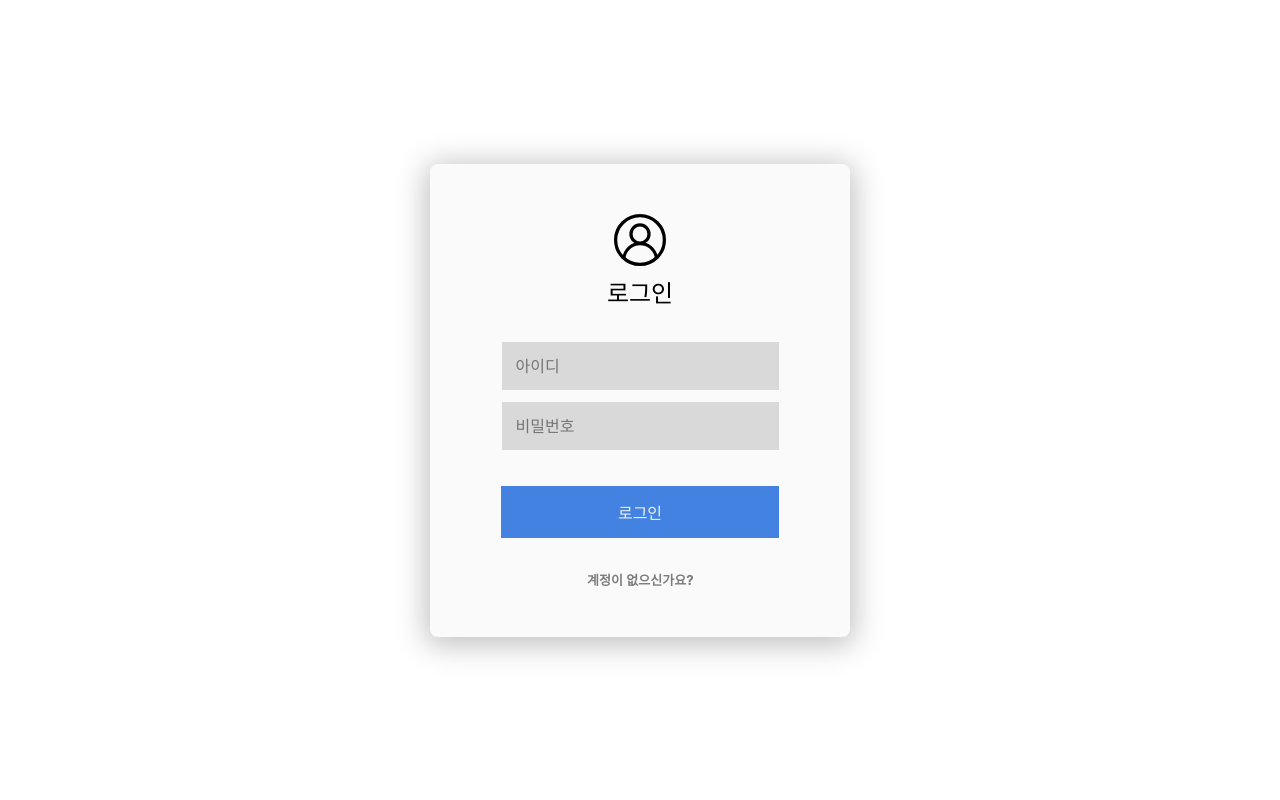
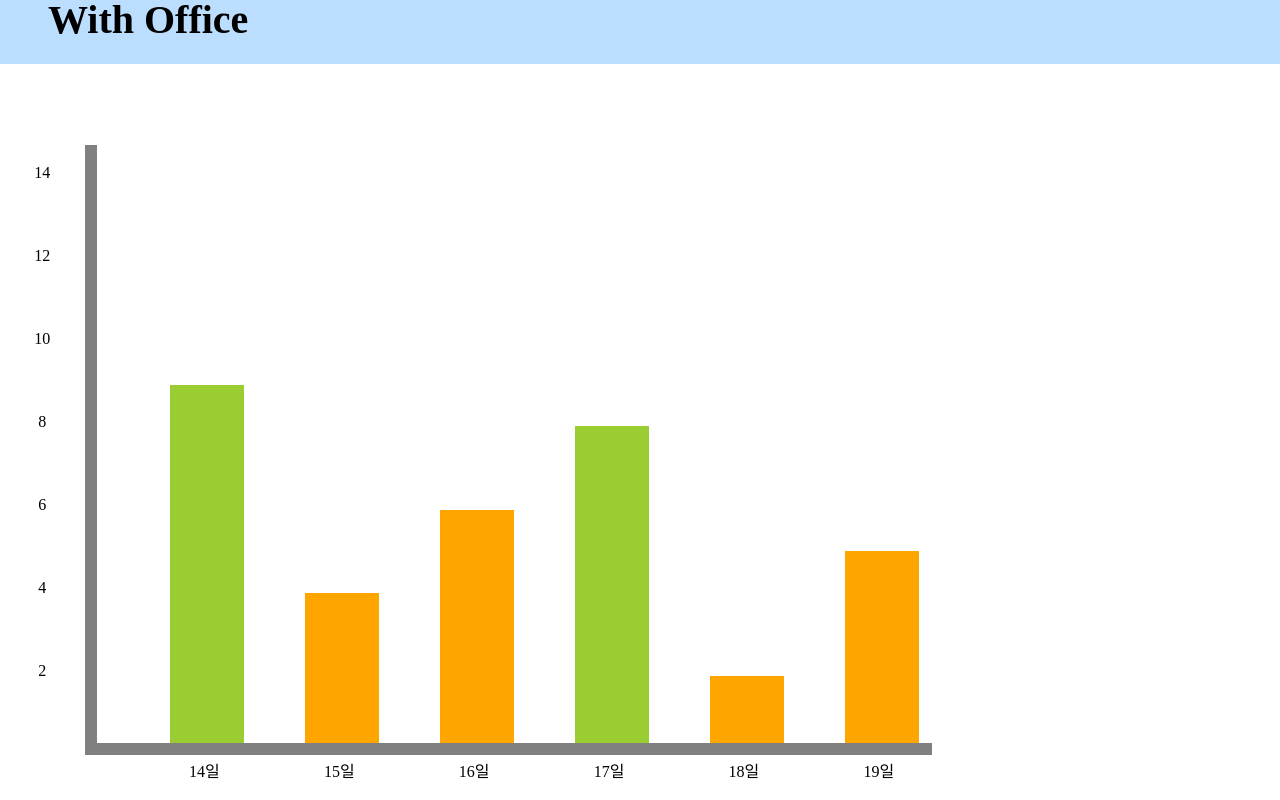
Before and after one commit to Kosa-MIDAS-team11/kosa-midas, a React (Create React App) app: page /login in a window 1280 px wide. Built offline with nearby package versions, Linux system fonts and the light colour scheme.

Commit message:
그래프를 컴포넌트 파일에 추가, 로그인 페이지에 임시로 그래프 추가

```diff
--- /dev/null
+++ b/src/components/graph/Graph.js
@@ -0,0 +1,54 @@
+import * as G from "./GraphStyle.js";
+
+function Graph() {
+
+  const graphYtext = [2, 4, 6, 8, 10, 12, 14];
+  const graphXtext = ["14일", "15일", "16일", "17일", "18일", "19일"];
+  const workHour = [9, 4, 6, 8, 2, 5];
+
+  let graphYTextCnt = 0;
+  let createGraphTextY = graphYtext.map((numbers) => {
+    graphYTextCnt++;
+    return (
+      <G.graphTextY top={100 - graphYTextCnt * 13.8}>{numbers}</G.graphTextY>
+    );
+  });
+
+  let createGraphTextX = graphXtext.map((days) => {
+    return <G.graphTextX>{days}</G.graphTextX>;
+  });
+
+  let GraphBarCnt = 0;
+
+  let createGraphBar = workHour.map((hour) => {
+    let workColor = "";
+    GraphBarCnt++;
+
+    if (hour < 8) {
+      workColor = "orange";
+    }
+
+    return (
+      <G.graphBar
+        height={hour * 6.5}
+        left={12.75 * GraphBarCnt}
+        color={workColor}
+      />
+    );
+  });
+
+  return (
+    <G.container>
+      <G.header>With Office</G.header>
+      <G.graphDiv1>
+        <G.graphDiv>
+          <G.graphY>{createGraphTextY}</G.graphY>
+          <G.graphX>{createGraphTextX}</G.graphX>
+          {createGraphBar}
+        </G.graphDiv>
+      </G.graphDiv1>
+    </G.container>
+  );
+}
+
+export default Graph;
--- /dev/null
+++ b/src/components/graph/GraphStyle.js
@@ -0,0 +1,102 @@
+import styled from "styled-components";
+
+export const container = styled.div`
+  display: flex;
+  width: 100%;
+  min-width: 1440px;
+  height: 100vh;
+  align-items: center;
+`;
+
+export const header = styled.div`
+  position: fixed;
+  top: 0%;
+  display: flex;
+  font-weight: 600;
+  font-size: 40px;
+  background-color: #bbdeff;
+  height: 4rem;
+  width: 100%;
+  padding-left: 3rem;
+  z-index: 2;
+`;
+
+export const graphDiv1 = styled.div`
+  display: flex;
+  width: 75%;
+  height: 100%;
+  justify-content: center;
+  align-items: flex-end;
+  background-color: white;
+`;
+
+export const graphDiv = styled.div`
+  display: flex;
+  position: relative;
+  width: 100%;
+  height: 80%;
+  justify-content: center;
+  align-items: flex-end;
+  margin-bottom: 2%;
+  margin-right: 2%;
+`;
+
+export const graphY = styled.div`
+  position: absolute;
+  left: 0%;
+  top: 1%;
+  display: flex;
+  flex-direction: column;
+  width: 8%;
+  height: 94%;
+  margin-bottom: 2.7%;
+  background-color: white;
+
+  border-right: 0.75rem solid gray;
+`;
+
+export const graphX = styled.div`
+  position: absolute;
+  left: 8.02%;
+  top: 94.5%;
+  display: flex;
+  flex-wrap: wrap;
+  flex-direction: row;
+  width: 80%;
+  background-color: white;
+
+  border-top: 0.75rem solid gray;
+  z-index: 1;
+`;
+
+export const graphTextY = styled.div`
+  position: absolute;
+  display: flex;
+  width: 100%;
+  font-size: 16px;
+  justify-content: center;
+  margin-right: 1rem;
+  top: ${(props) => props.top}%;
+`;
+
+export const graphTextX = styled.div`
+  display: flex;
+  flex-direction: column;
+  height: 100%;
+  min-width: 0;
+  justify-content: center;
+  font-size: 16px;
+  margin-top: 0.55rem;
+  margin-left: 12.3%;
+`;
+
+export const graphBar = styled.div`
+  position: absolute;
+  left: ${(props) => props.left + 3.3}%;
+  bottom: 3%;
+
+  height: ${(props) => props.height}%;
+  width: 7%;
+  background-color: ${(props) => (props.color ? props.color : "yellowgreen")};
+  z-index: 0;
+`;
--- a/src/pages/LoginPage.js
+++ b/src/pages/LoginPage.js
@@ -1,9 +1,9 @@
 import React from "react";
 import Login from "../components/login/Login";
-
+import Graph from "../components/graph/Graph";
 function LoginPage() {
   return (
-    <Login />
+    <Graph></Graph>
   );
 }
 
```
